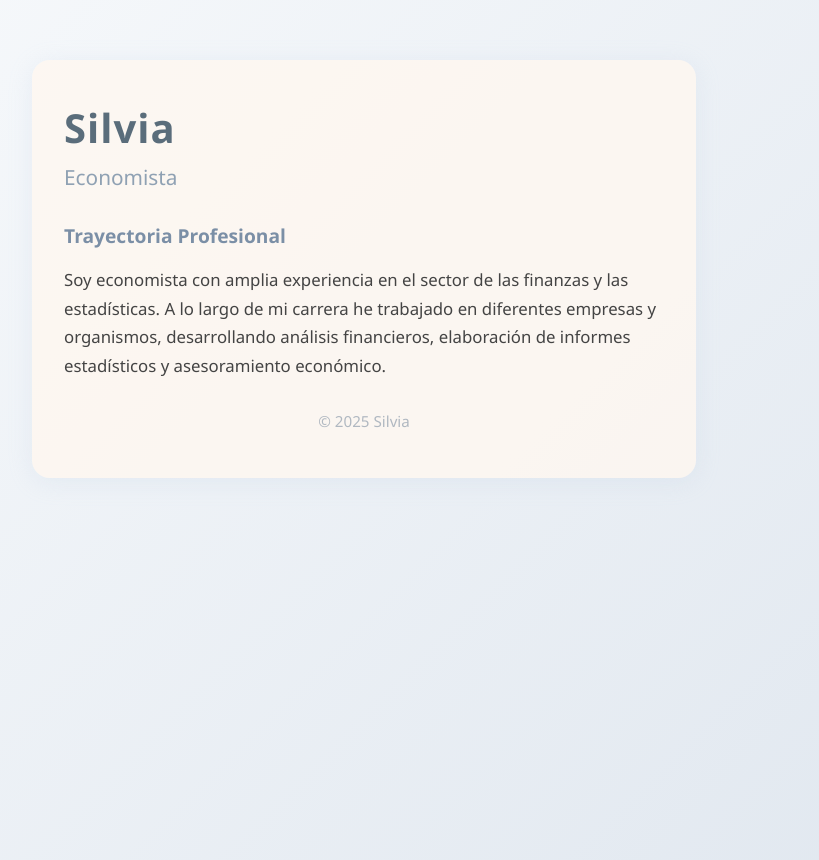
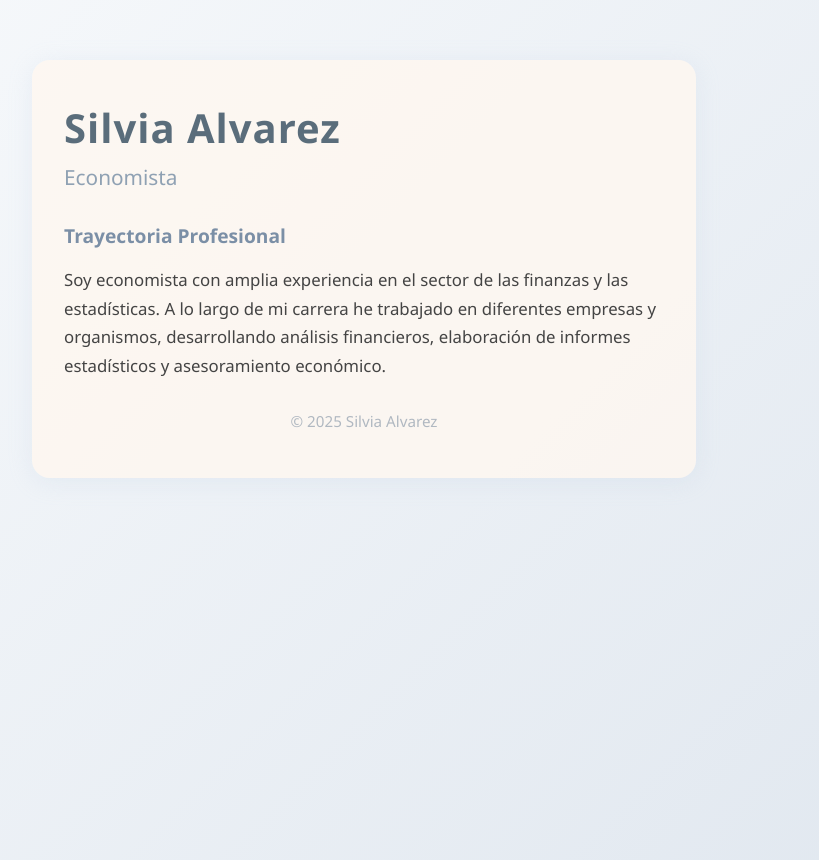
Before and after one commit to smalvare/web-sab, a plain HTML site: page index.html in a window 1280 px wide. Shown: the whole page, without its empty margins (276-1095 px from the left). Drawn offline with Linux system fonts and the light colour scheme.

Commit message:
Update title and header to include full name "Silvia Alvarez"

```diff
--- a/index.html
+++ b/index.html
@@ -3,13 +3,13 @@
 <head>
 	<meta charset="UTF-8">
 	<meta name="viewport" content="width=device-width, initial-scale=1.0">
-	<title>Silvia - Economista</title>
+	<title>Silvia Alvarez - Economista</title>
 	<link rel="stylesheet" href="estilos.css">
 </head>
 <body>
 	<main class="container">
 		<header>
-			<h1>Silvia</h1>
+			   <h1>Silvia Alvarez</h1>
 			<h2>Economista</h2>
 		</header>
 		<section>
@@ -19,7 +19,7 @@
 			</p>
 		</section>
 		<footer>
-			<p>&copy; 2025 Silvia</p>
+			   <p>&copy; 2025 Silvia Alvarez</p>
 		</footer>
 	</main>
 </body>
```
